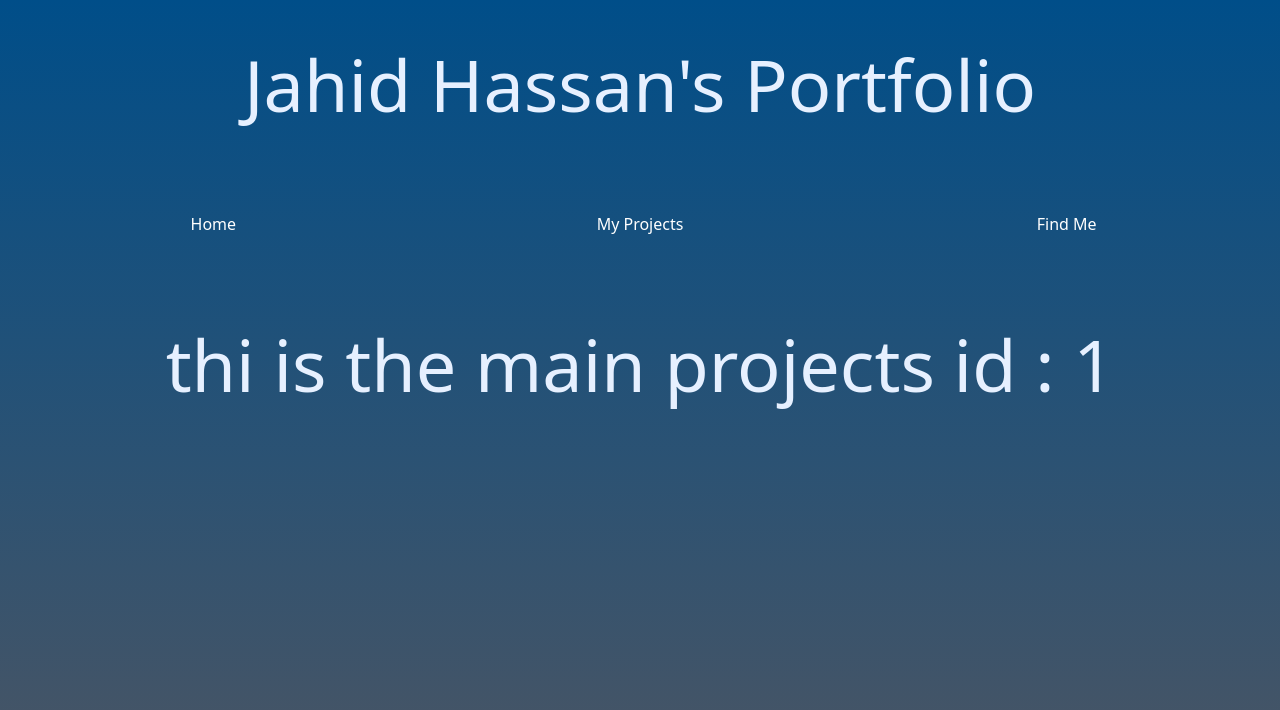
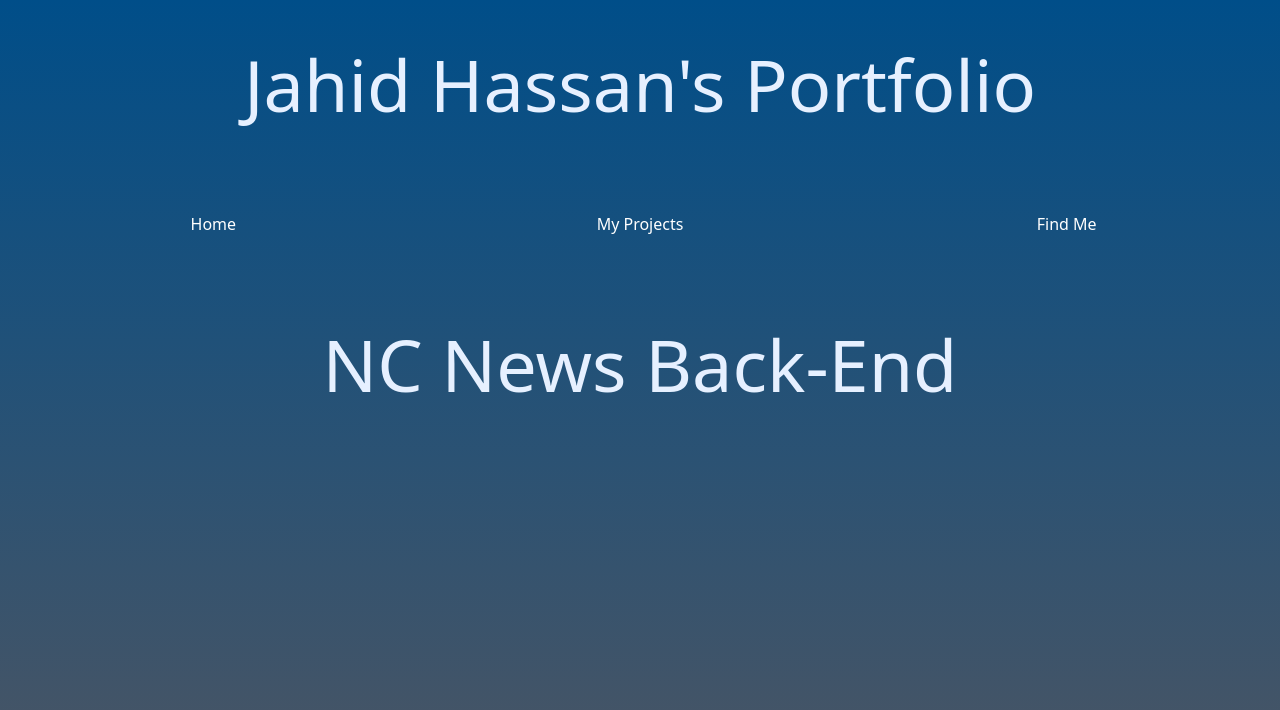
Before and after one commit to MJahidH/my-portfolio, a React (Vite) app in the folder my-portfolio/: page /projects/1 in a window 1280 px wide. Shown: the top 710 px of the page. Built offline with nearby package versions, Linux system fonts and the light colour scheme.

Commit message:
main projects page filters out projects by ID, stores this inside a state and displays the correct title

```diff
--- a/my-portfolio/src/components/MainProjectPage.jsx
+++ b/my-portfolio/src/components/MainProjectPage.jsx
@@ -1,20 +1,23 @@
-import React from "react"
+import React, { useEffect, useState } from "react";
 import { useParams } from "react-router-dom";
+import projects from "../projects-data.json";
 
 const MainProjectPage = () => {
+  const { project_id } = useParams();
+  const [project, setProject] = useState({});
 
-    const {project_id} = useParams()
-    console.log(project_id)
+  useEffect(() => {
+    const filteredProject = projects.filter((project) => {
+      return project.id === project_id;
+    });
+    setProject(filteredProject[0]);
+  }, []);
 
+  return (
+    <div>
+      <h1 className="text-secondary text-7xl pt-20">{project.title}</h1>
+    </div>
+  );
+};
 
-   return (
-<div>
-<h1 className="text-secondary
-    text-7xl
-    pt-20
-    ">thi is the main projects id : {project_id}</h1>
-</div>
-   )
-}
-
-export default MainProjectPage
+export default MainProjectPage;
```
